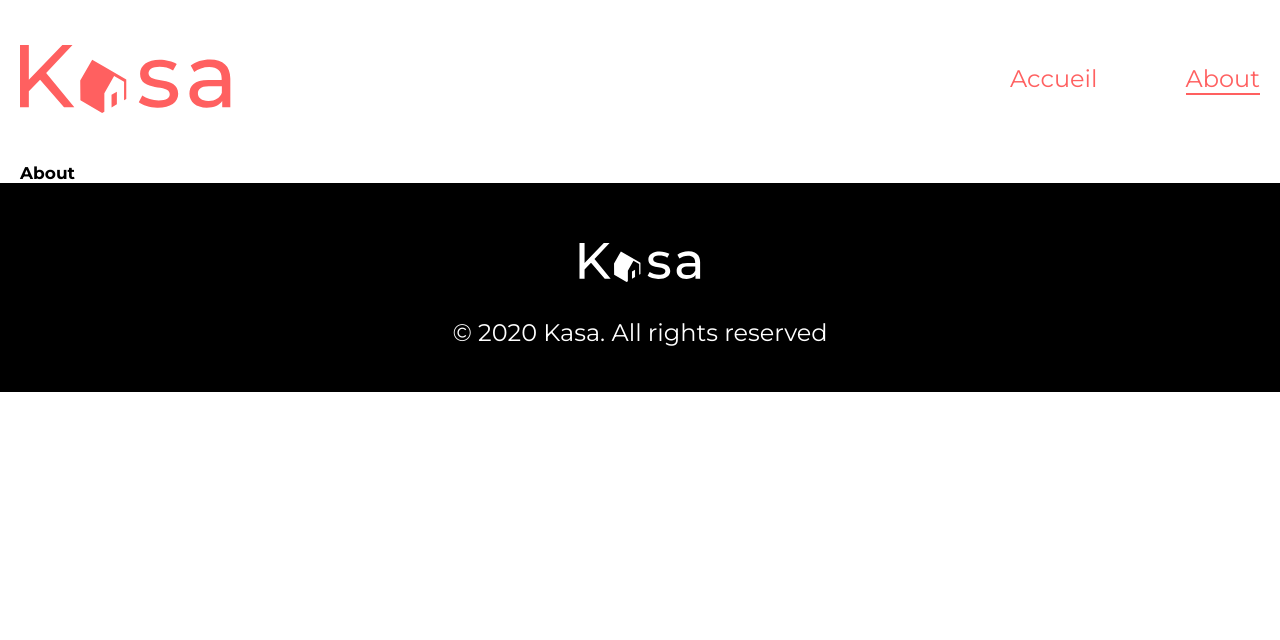
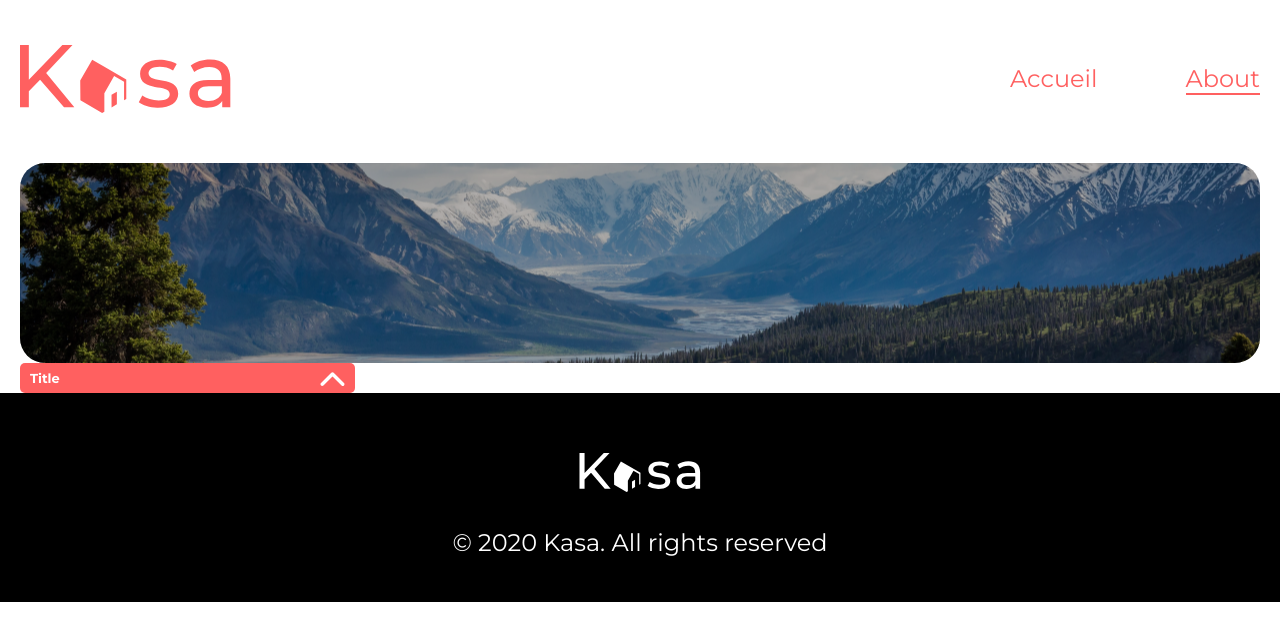
Before and after one commit to foxdrow/Kasa, a React (Create React App) app: page /about in a window 1280 px wide. Shown: the top 640 px of the page. Built offline with nearby package versions, Linux system fonts and the light colour scheme.

Commit message:
add the banner & create the Collapse component

```diff
--- a/src/components/Collapse/Collapse.jsx
+++ b/src/components/Collapse/Collapse.jsx
@@ -1,20 +1,25 @@
-import { useState, useRef, useEffect } from "react";
-const Collapse = ({ children, isOpen, size }) => {
-  const [height, setHeight] = useState(0);
-  const contentRef = useRef(null);
-  useEffect(() => {
-    setHeight(isOpen ? contentRef.current.scrollHeight : 0);
-  }, [isOpen]);
+import "./Collapse.scss";
+import { useState } from "react";
+import Arrow from "./arrow.svg";
+const Collapse = ({ title, content, size="small" }) => {
+  const [open, setOpen] = useState(false);
+  const toggle = () => setOpen(!open);
   return (
-    <div
-      style={{
-        overflow: "hidden",
-        height,
-        transition: "height 0.3s ease-in-out",
-      }}
-    >
-      <div ref={contentRef}>{children}</div>
+    <div className={`collapse${size ? ` collapse_${size}` : ""}`}>
+      <div className="collapse__title" onClick={toggle}>
+        <h3>{title}</h3>
+        <img src={Arrow} alt="arrow" className={`arrow${open ? "_open" : ""}`} />
+      </div>
+      {open && (
+        <div className="collapse__content">
+          {typeof content === "string" ? (
+            <p>{content}</p>
+          ) : (
+            content.map((item, index) => <p key={index}>{item}</p>)
+          )}
+        </div>
+      )}
     </div>
   );
-};
+}
 export default Collapse;
--- /dev/null
+++ b/src/components/Collapse/Collapse.scss
@@ -0,0 +1,55 @@
+$color: #ff6060;
+$color-bg: #f6f6f6;
+.collapse {
+  width: 58.2rem;
+  &__title {
+    border-radius: 5px;
+    background: $color;
+    display: flex;
+    justify-content: space-between;
+    align-items: center;
+    font-size: 1.8rem;
+    font-family: "Montserrat", sans-serif;
+    font-weight: 400;
+    color: #fff;
+    padding: 1rem;
+    cursor: pointer;
+    .arrow {
+      transition: transform 0.3s ease-in-out;
+      &_open {
+        transform: rotate(180deg);
+      }
+    }
+  }
+  &__content {
+    background: $color-bg;
+    padding: 2rem 2.8rem;
+    border-radius: 0 0 5px 5px;
+    font-size: 1.8rem;
+    font-weight: 300;
+    color: $color;
+    line-height: 1.5;
+  }
+  &_large {
+    width: 102.3rem;
+    .collapse__title {
+      font-size: 2.4rem;
+      padding: 1.1rem 1.5rem;
+    }
+    .collapse__content {
+      padding: 2rem;
+    }
+  }
+  &_small {
+    width: 33.5rem;
+    .collapse__title {
+      font-size: 1.3rem;
+      padding: 1rem 0.6rem 1rem 1rem;
+      height: 3rem;
+    }
+    .collapse__content {
+      padding: 2rem;
+      font-size: 1.2rem;
+    }
+  }
+}
--- a/src/pages/About.jsx
+++ b/src/pages/About.jsx
@@ -1,8 +1,12 @@
 import MainContainer from "../layouts/MainContainer";
+import Banner from "../components/Banner/Banner";
+import AboutImage from "../assets/images/About_banner.png";
+import Collapse from "../components/Collapse/Collapse";
 const About = () => {
   return (
     <MainContainer>
-      <h1>About</h1>
+      <Banner image={AboutImage} />
+      <Collapse title="Title" content={["content",'test1']}/>
     </MainContainer>
   );
 };
```
Also changed, not shown: src/assets/images/About_banner.png (added), src/components/Collapse/arrow.svg (added).
